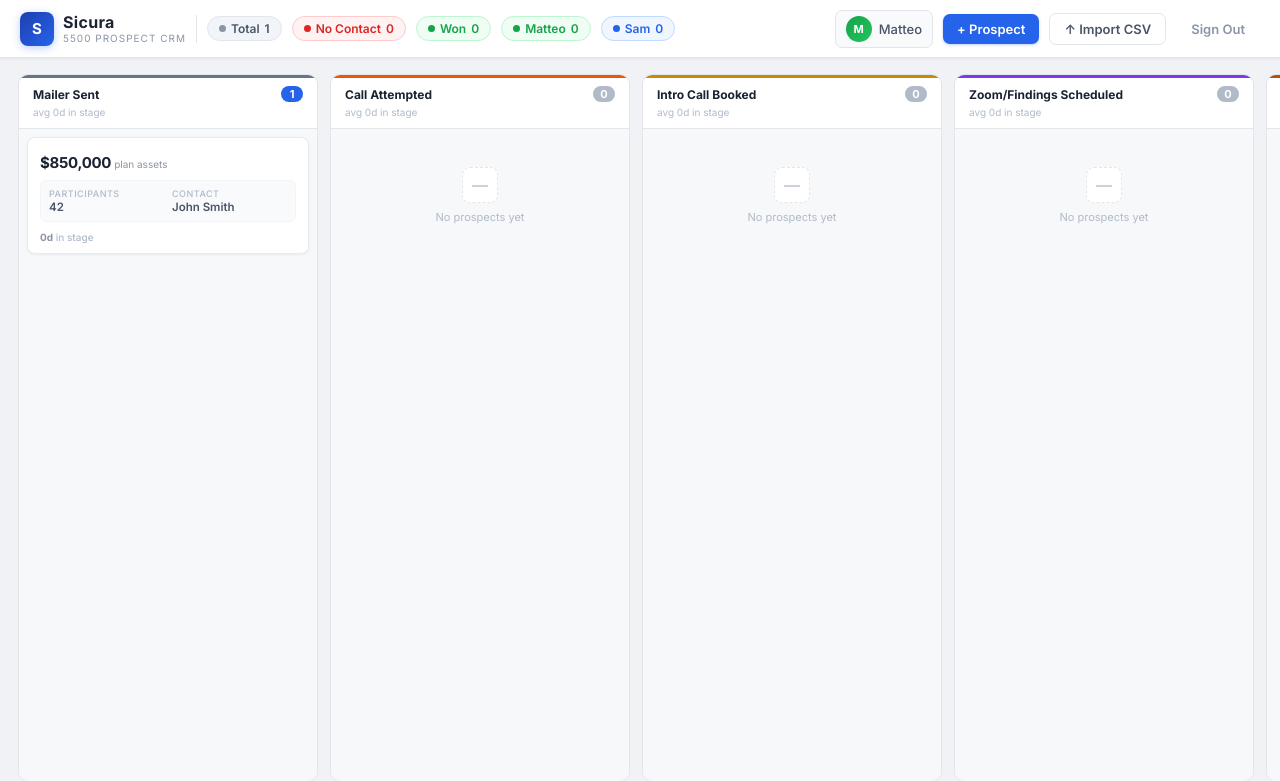
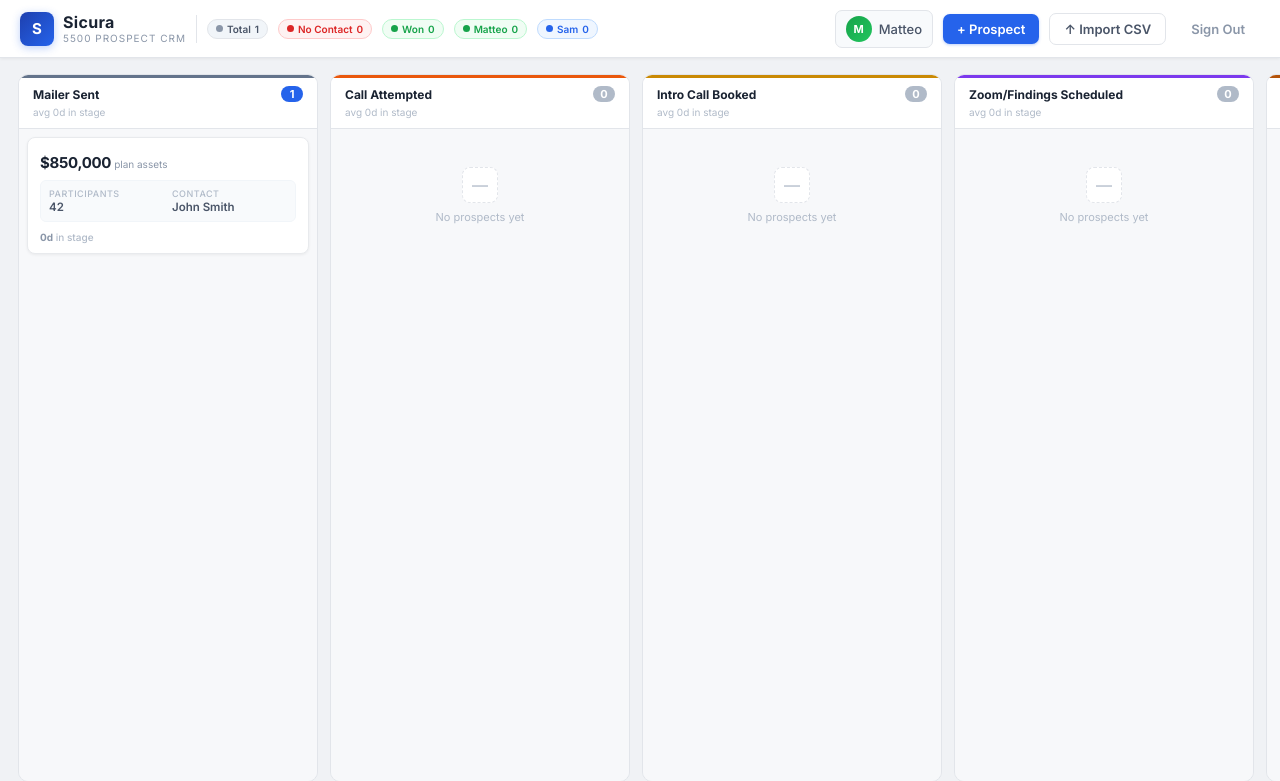
Before and after one commit to matteovitale00/sicura-5500-crm, a Flask app: page /kanban in a window 1280 px wide. Shown: the top 781 px of the page. Run offline with Flask 3, Linux system fonts and the light colour scheme; a user stored in the database is signed in; data comes from the database, SQL or seed files in the repository.

Commit message:
Reduce stat pill font size so text is readable in navbar

```diff
--- a/templates/kanban.html
+++ b/templates/kanban.html
@@ -90,10 +90,10 @@ body {
 .stat-pill {
   display: flex;
   align-items: center;
-  gap: 5px;
-  padding: 4px 11px;
+  gap: 4px;
+  padding: 3px 8px;
   border-radius: 20px;
-  font-size: 12px;
+  font-size: 10px;
   font-weight: 600;
   white-space: nowrap;
   flex-shrink: 0;
```
